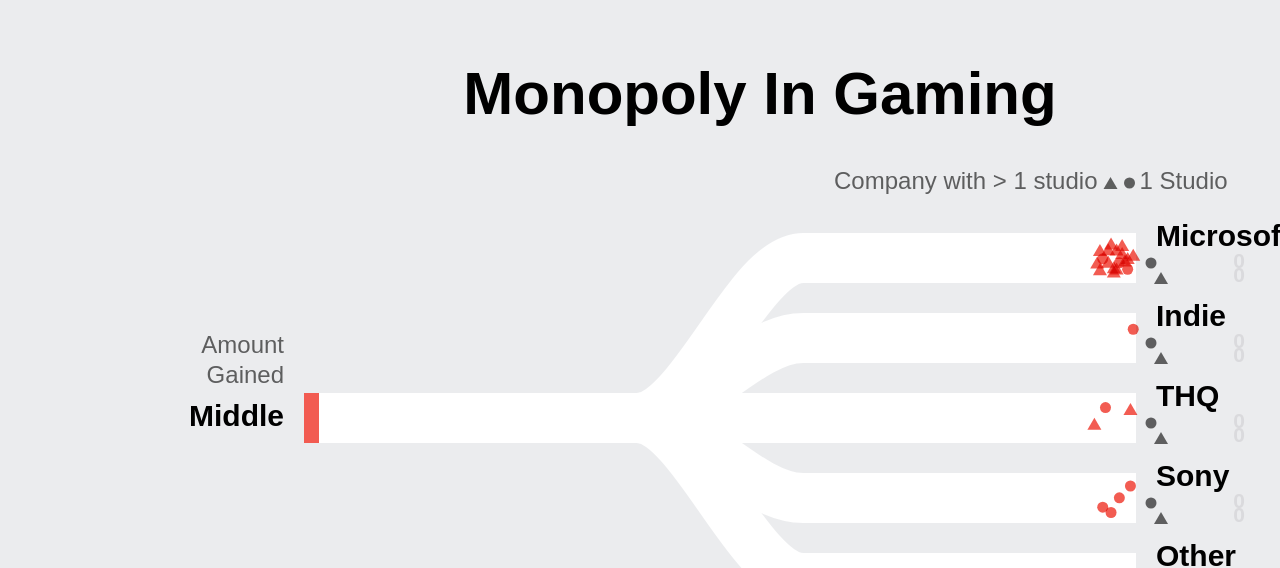
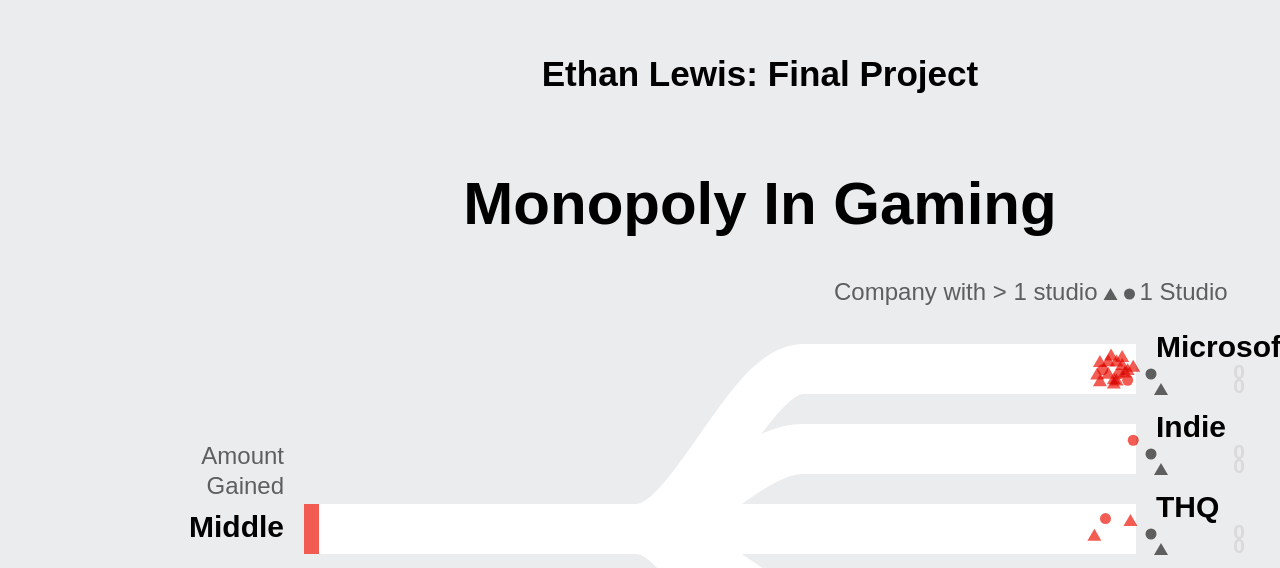
Before and after one commit to Ethanterrel/Ethanterrel.github.io-Data-Visualization-Final-Project-Gaming-Monopoly--, a plain HTML site: page index.html in a window 1280 px wide. Shown: the part 229-797 px from the top of the page. Drawn offline with nearby package versions, Linux system fonts and the light colour scheme.

Commit message:
Added Name

```diff
--- a/index.html
+++ b/index.html
@@ -1,6 +1,7 @@
 <!DOCTYPE html>
 <html lang="en">
     <head>
+        <h3> Ethan Lewis: Final Project</h3>
         <h1>Monopoly In Gaming</h1>
         <link rel="stylesheet" href = "style.css">
     </head>
```
